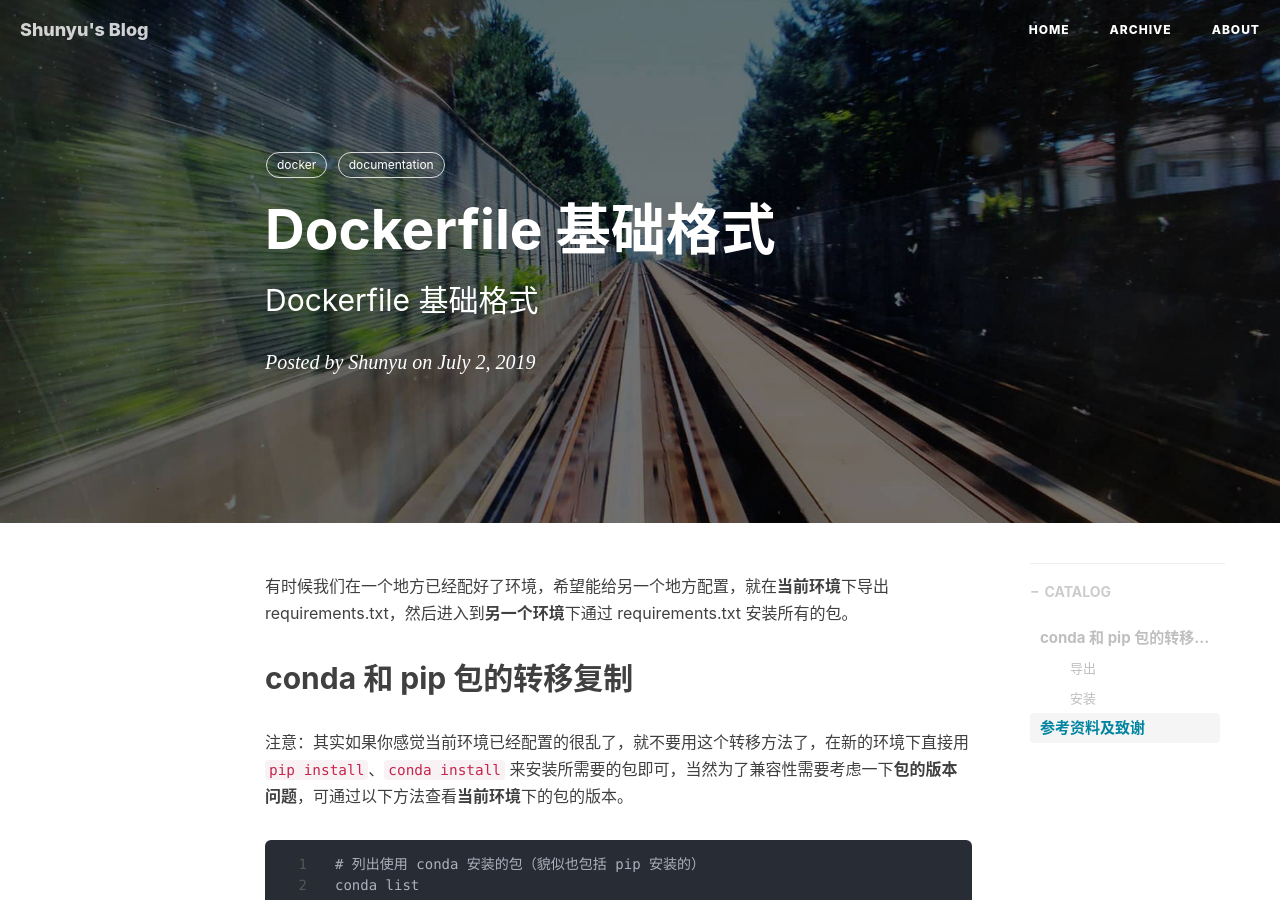
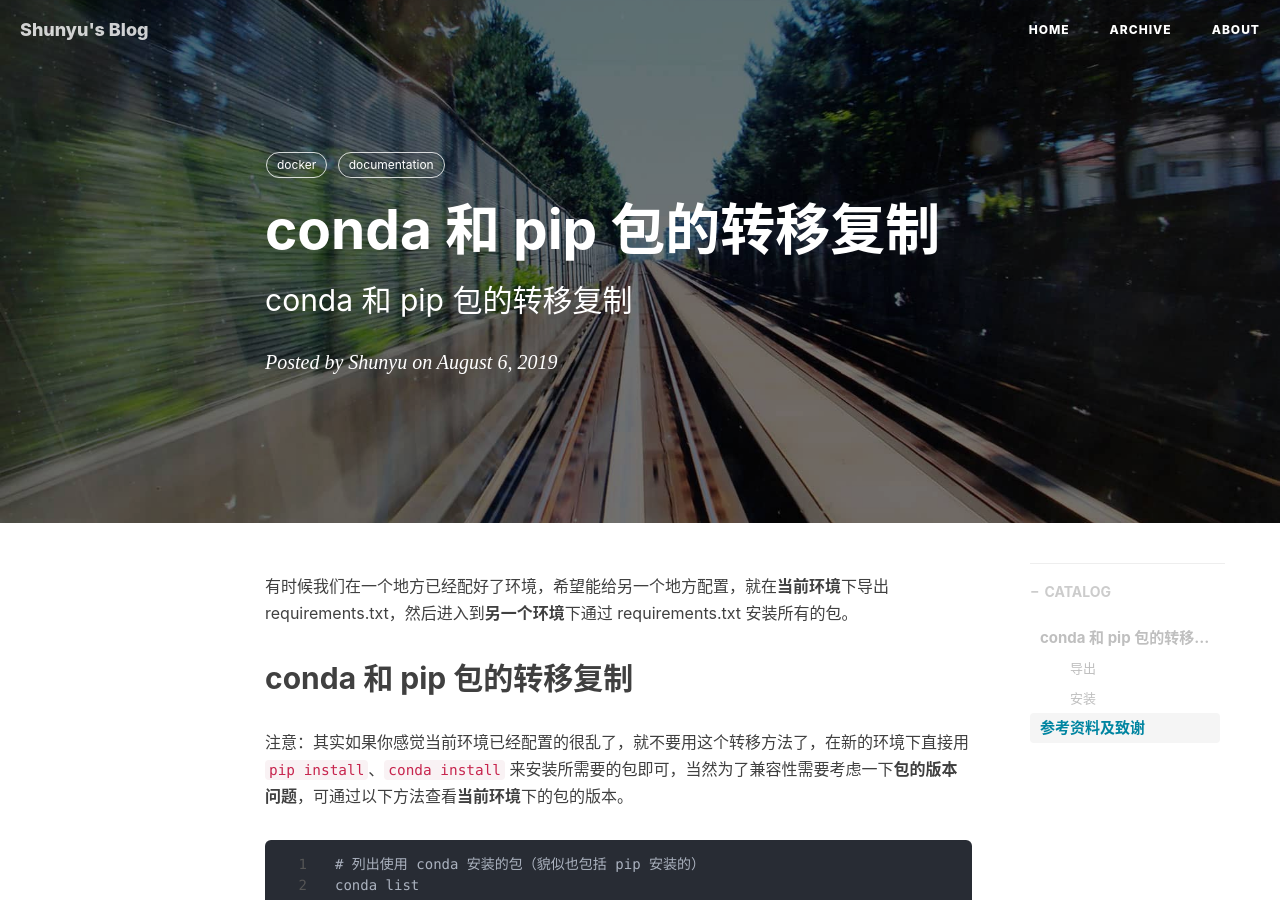
Before and after one commit to liushunyu/blog, a Jekyll site: the page built from _posts/2019-08-06-conda 和 pip 包的转移复制.md, in a window 1280 px wide and 900 px high. Built offline with Jekyll 4.4.1, drawn with Linux system fonts in a browser that asks for light colours; nearby versions of some CDN libraries; comment, search, counter and statistics services are not loaded.

Commit message:
Update 2019-08-06-conda 和 pip 包的转移复制.md

```diff
--- a/_posts/2019-08-06-conda 和 pip 包的转移复制.md
+++ b/_posts/2019-08-06-conda 和 pip 包的转移复制.md
@@ -1,8 +1,8 @@
 ---
 layout:     post
-title:      "Dockerfile 基础格式"
-subtitle:    "Dockerfile 基础格式"
-date:       2019-07-02
+title:      "conda 和 pip 包的转移复制"
+subtitle:    "conda 和 pip 包的转移复制"
+date:       2019-08-06
 author:     Shunyu
 header-img: img/post-bg-2015.jpg
 header-mask: 0.1
```
